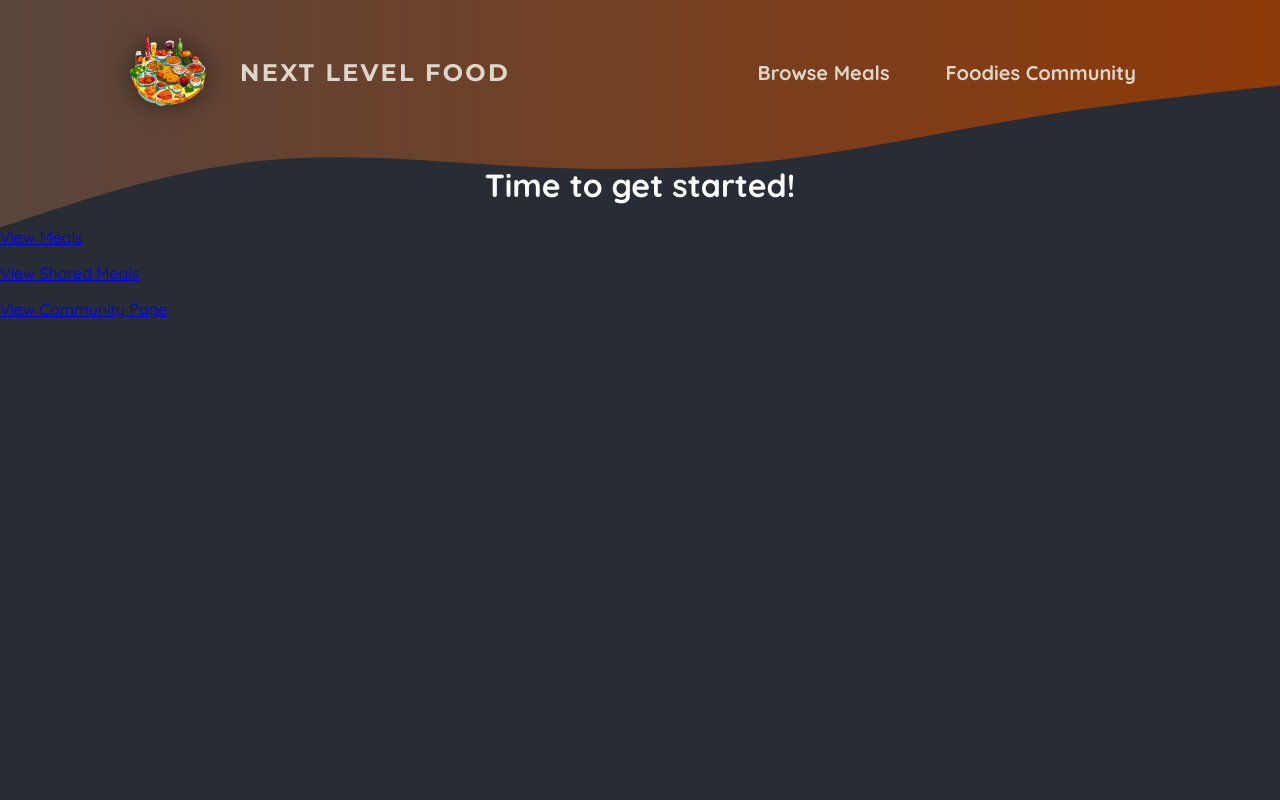
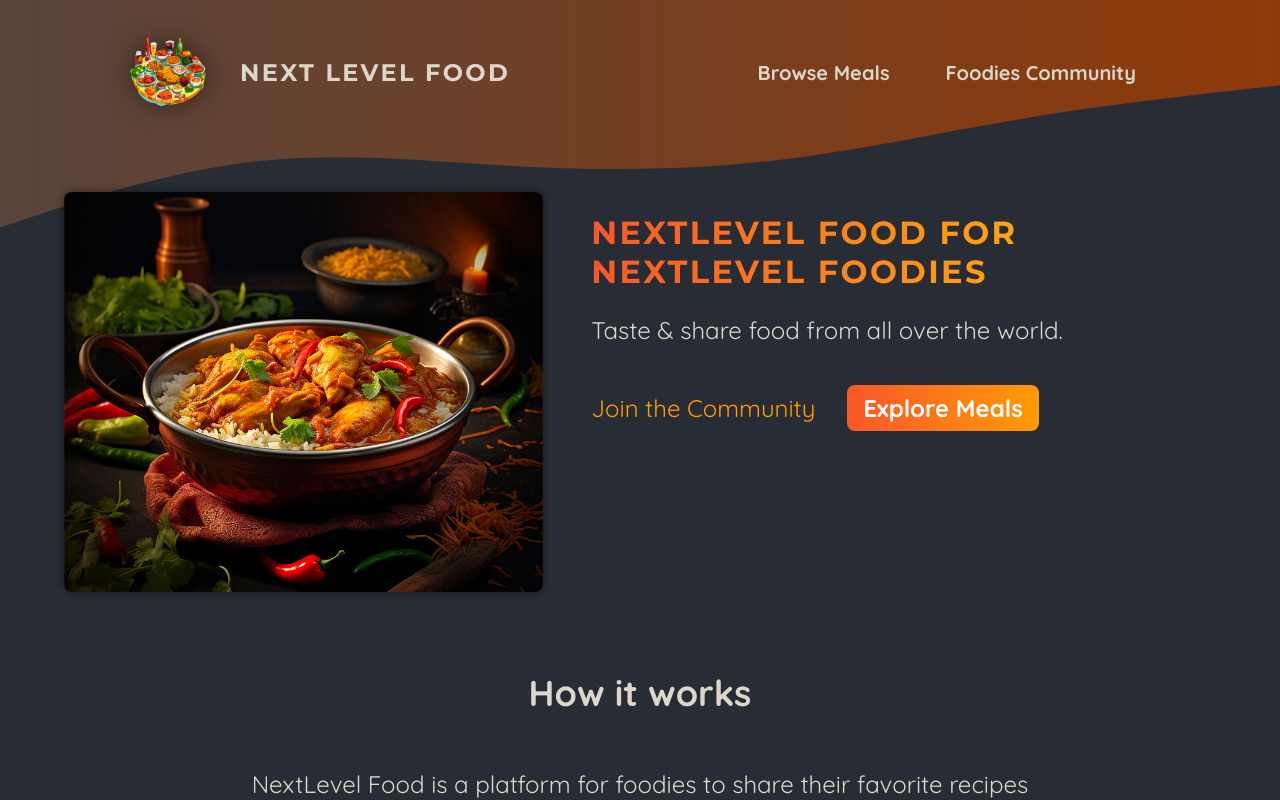
Before and after one commit to roryjarrard/next-level-food, a Next.js app: page / in a window 1280 px wide. Shown: the top 800 px of the page. Built offline with nearby package versions, Linux system fonts and the light colour scheme.

Commit message:
update landing page

```diff
--- a/app/page.js
+++ b/app/page.js
@@ -1,21 +1,54 @@
+"use client";
 import Link from "next/link";
+
+import classes from "./page.module.css";
+import ImageSlideshow from "@/components/images/image-slideshow";
 
 export default function Home() {
   return (
+    <>
+      <header className={classes.header}>
+        <div className={classes.slideshow}>
+          <ImageSlideshow />
+        </div>
+        <div>
+          <div className={classes.hero}>
+            <h1>NextLevel Food for NextLevel Foodies</h1>
+            <p>Taste & share food from all over the world.</p>
+          </div>
+          <div className={classes.cta}>
+            <Link href="/community">Join the Community</Link>
+            <Link href="/meals">Explore Meals</Link>
+          </div>
+        </div>
+      </header>
       <main>
-      <h1 style={{ color: "white", textAlign: "center" }}>
-        Time to get started!
-      </h1>
-
+        <section className={classes.section}>
+          <h2>How it works</h2>
           <p>
-        <Link href="/meals">View Meals</Link>
+            NextLevel Food is a platform for foodies to share their favorite
+            recipes with the world. It&apos;s a place to discover new dishes,
+            and to connect with other food lovers.
           </p>
           <p>
-        <Link href="/meals/share">View Shared Meals</Link>
+            NextLevel Food is a place to discover new dishes, and to connect
+            with other food lovers.
+          </p>
+        </section>
+
+        <section className={classes.section}>
+          <h2>Why NextLevel Food?</h2>
+          <p>
+            NextLevel Food is a platform for foodies to share their favorite
+            recipes with the world. It&apos;s a place to discover new dishes,
+            and to connect with other food lovers.
           </p>
           <p>
-        <Link href="/community">View Community Page</Link>
+            NextLevel Food is a place to discover new dishes, and to connect
+            with other food lovers.
           </p>
+        </section>
       </main>
+    </>
   );
 }
--- /dev/null
+++ b/app/page.module.css
@@ -0,0 +1,75 @@
+.header {
+  display: flex;
+  gap: 3rem;
+  margin: 3rem auto;
+  width: 90%;
+  max-width: 75rem;
+}
+
+.slideshow {
+  width: 40rem;
+  height: 25rem;
+}
+
+.hero {
+  color: #ddd6cb;
+  font-size: 1.5rem;
+}
+
+.hero h1 {
+  font-size: 2rem;
+  font-weight: bold;
+  font-family: 'Montserrat', sans-serif;
+  letter-spacing: 0.15rem;
+  text-transform: uppercase;
+  background: linear-gradient(90deg, #f9572a, #ffc905);
+  background-clip: text;
+  -webkit-background-clip: text;
+  -webkit-text-fill-color: transparent;
+}
+
+.cta {
+  font-size: 1.5rem;
+  display: flex;
+  gap: 1rem;
+}
+
+.cta a {
+  display: inline-block;
+  margin-top: 1rem;
+  padding: 0.5rem 1rem;
+  border-radius: 0.5rem;
+  background: linear-gradient(90deg, #f9572a, #ff9b05);
+  color: #ffffff;
+  font-weight: bold;
+  text-decoration: none;
+}
+
+.cta a:hover,
+.cta a:active {
+  background: linear-gradient(90deg, #fd4715, #f9b241);
+}
+
+.cta a:first-child {
+  background: transparent;
+  font-weight: normal;
+  color: #ff9b05;
+  padding-left: 0;
+}
+
+.cta a:first-child:hover,
+.cta a:first-child:active {
+  background: transparent;
+  color: #f9b241;
+}
+
+.section {
+  display: flex;
+  flex-direction: column;
+  color: #ddd6cb;
+  font-size: 1.5rem;
+  max-width: 50rem;
+  width: 90%;
+  margin: 2rem auto;
+  text-align: center;
+}
--- /dev/null
+++ b/components/images/image-slideshow.js
@@ -0,0 +1,48 @@
+import { useEffect, useState } from "react";
+import Image from "next/image";
+
+import burgerImg from "@/assets/burger.jpg";
+import curryImg from "@/assets/curry.jpg";
+import dumplingsImg from "@/assets/dumplings.jpg";
+import macncheeseImg from "@/assets/macncheese.jpg";
+import pizzaImg from "@/assets/pizza.jpg";
+import schnitzelImg from "@/assets/schnitzel.jpg";
+import tomatoSaladImg from "@/assets/tomato-salad.jpg";
+import classes from "./image-slideshow.module.css";
+
+const images = [
+  { image: burgerImg, alt: "A delicious, juicy burger" },
+  { image: curryImg, alt: "A delicious, spicy curry" },
+  { image: dumplingsImg, alt: "Steamed dumplings" },
+  { image: macncheeseImg, alt: "Mac and cheese" },
+  { image: pizzaImg, alt: "A delicious pizza" },
+  { image: schnitzelImg, alt: "A delicious schnitzel" },
+  { image: tomatoSaladImg, alt: "A delicious tomato salad" },
+];
+
+export default function ImageSlideshow() {
+  const [currentImageIndex, setCurrentImageIndex] = useState(0);
+
+  useEffect(() => {
+    const interval = setInterval(() => {
+      setCurrentImageIndex((prevIndex) =>
+        prevIndex < images.length - 1 ? prevIndex + 1 : 0,
+      );
+    }, 5000);
+
+    return () => clearInterval(interval);
+  }, []);
+
+  return (
+    <div className={classes.slideshow}>
+      {images.map((image, index) => (
+        <Image
+          key={index}
+          src={image.image}
+          className={index === currentImageIndex ? classes.active : ""}
+          alt={image.alt}
+        />
+      ))}
+    </div>
+  );
+}
--- /dev/null
+++ b/components/images/image-slideshow.module.css
@@ -0,0 +1,26 @@
+.slideshow {
+  position: relative;
+  width: 100%;
+  height: 100%;
+  border-radius: 8px;
+  overflow: hidden;
+  box-shadow: 0 0 0.5rem rgba(0, 0, 0, 0.5);
+}
+
+.slideshow img {
+  width: 100%;
+  height: 100%;
+  object-fit: cover;
+  position: absolute;
+  top: 0;
+  left: 0;
+  opacity: 0;
+  transform: scale(1.1) translateX(-1rem) rotate(-5deg);
+  transition: all 0.5s ease-in-out;
+}
+
+.slideshow .active {
+  z-index: 1;
+  opacity: 1;
+  transform: scale(1) translateX(0) rotate(0);
+}
```
Lines whose indentation alone changed are shown as unchanged.
